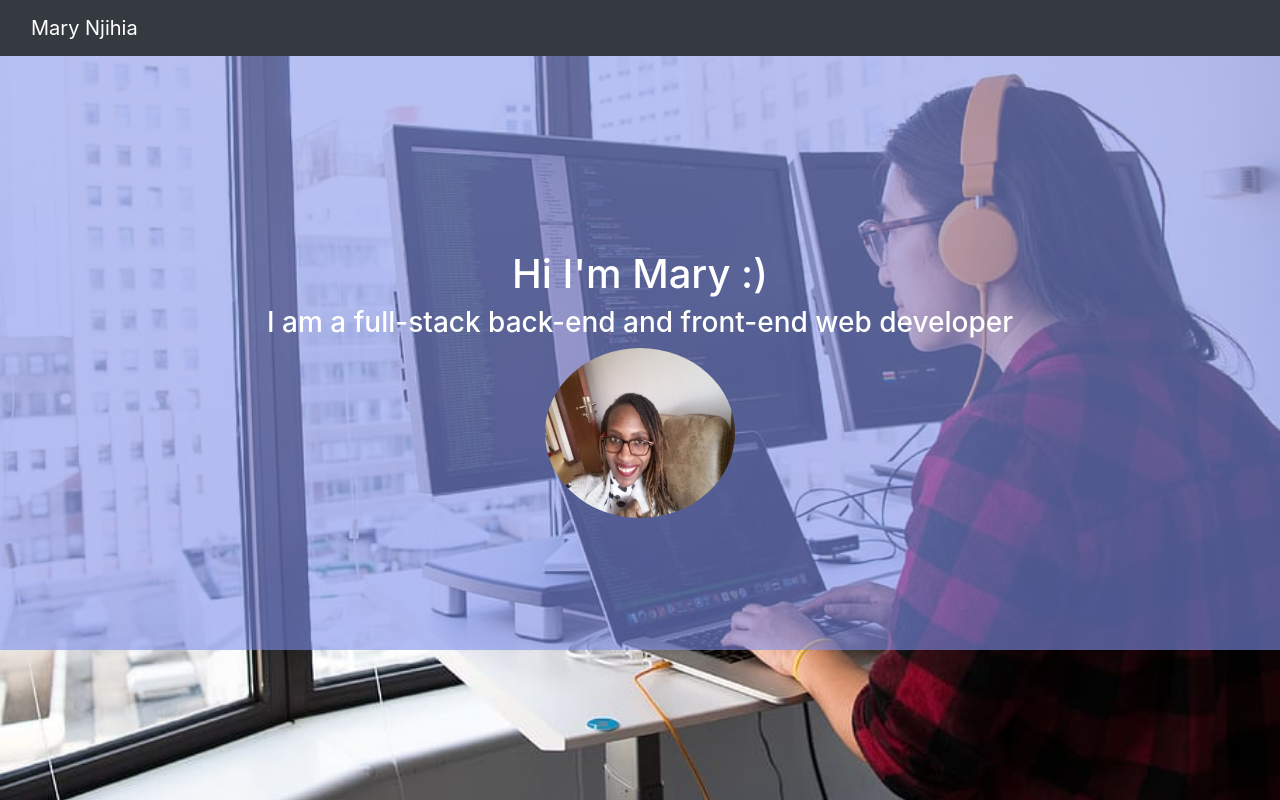
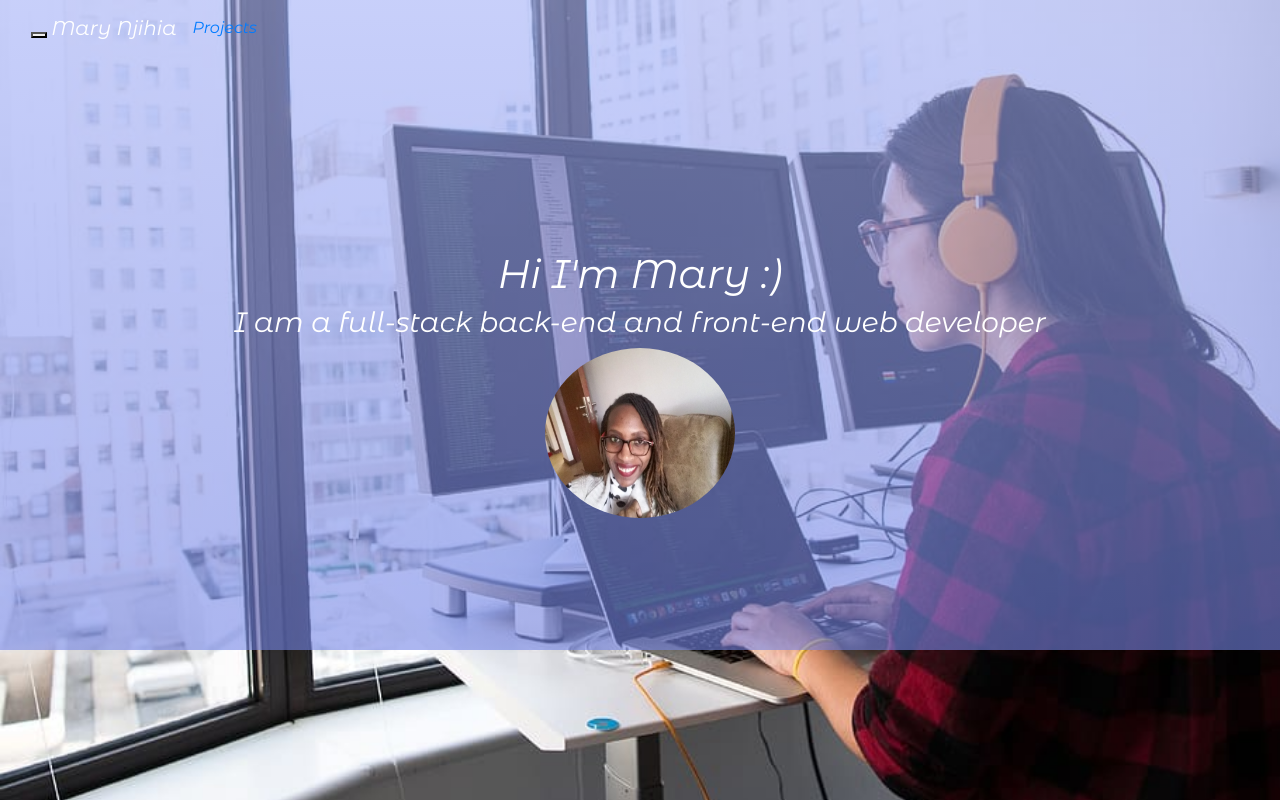
Before and after one commit to Waithera-m/portfolio-site, a Django app: page / in a window 1280 px wide. Run offline with Django 3.2, Linux system fonts and the light colour scheme; some libraries are stand-ins or nearby versions.

Commit message:
display all projects and add link to projects view in the navbar

```diff
--- a/projects/static/projects/index.css
+++ b/projects/static/projects/index.css
@@ -1,10 +1,11 @@
 body {
-    background: linear-gradient(rgba(138, 152, 235, 0.6),rgba(126, 143, 236, 0.6)),url('images/woman.jpg');
+    background: linear-gradient(rgba(163, 176, 247, 0.6),rgba(116, 133, 230, 0.6)),url('images/woman.jpg');
     background-repeat: no-repeat;
     background-size: cover;
     height: 400px;
     text-align: center;
     color: white;
+    font-family: 'Montserrat Alternates', sans-serif;
 }
 h1 {
     margin-top: 250px;
--- a/projects/templates/all-projects/base.html
+++ b/projects/templates/all-projects/base.html
@@ -12,7 +12,9 @@
 
         {% block styles %}
             {% bootstrap_css %}
+            <link rel="stylesheet" type="text/css" href="{% static 'projects/project.css'%}">
         {% endblock %}
+        <link href="https://fonts.googleapis.com/css2?family=Montserrat+Alternates:ital@1&display=swap" rel="stylesheet">
     </head>
     <body>
         {% include "navbar.html" %}
--- a/projects/templates/all-projects/index.html
+++ b/projects/templates/all-projects/index.html
@@ -14,6 +14,7 @@
             {% bootstrap_css %}
             <link rel="stylesheet" type="text/css" href="{% static 'projects/index.css'%}">
         {% endblock %}
+        <link href="https://fonts.googleapis.com/css2?family=Montserrat+Alternates:ital@1&display=swap" rel="stylesheet">
     </head>
     <body>
         {% include "navbar.html" %}
--- a/projects/templates/navbar.html
+++ b/projects/templates/navbar.html
@@ -5,9 +5,22 @@
         <meta name="viewport" content="width=device-width", initial-scale=1>
     </head>
     <body>
-        <nav class="navbar navbar-expand-md navbar-dark bg-dark fixed-top">
+        <nav class="navbar navbar-expand-md navbar-dark bg-black fixed-top">
             <div class="container-fluid">
-                <a class="navbar-brand" href="{% url 'projects:index' %}">Mary Njihia</a>
+                <div class="navbar-header">
+                    <button type="button" class="navbar-toggle" data-toggle="collapse" data-target=".navbar-collapse">
+                        <span class="sr-only">Toggle navigation</span>
+                        <span class="icon-bar"></span>
+                        <span class="icon-bar"></span>
+                        <span class="icon-bar"></span>
+                    </button>
+                    <a class="navbar-brand" href="{% url 'projects:index' %}">Mary Njihia</a>
+                </div>
+                <div class="navbar-collapse collapse">
+                    <ul class="nav navbar-nav">
+                        <li><a href="{% url 'projects:projects' %}">Projects</a></li>
+                    </ul>
+                </div>
             </div>
         </nav>
     </body>
--- a/projects/urls.py
+++ b/projects/urls.py
@@ -5,4 +5,5 @@
 
 urlpatterns = [
     path('',views.index,name='index'),
+    path('projects/',views.projects,name='projects')
 ]
--- a/projects/views.py
+++ b/projects/views.py
@@ -1,6 +1,7 @@
 from django.shortcuts import render
 from django.views import generic
 import datetime
+from .models import Repo
 
 # Create your views here.
 def index(request):
@@ -9,3 +10,12 @@
     view function returns the landing page
     """
     return render(request,'all-projects/index.html')
+
+def projects(request):
+
+    """
+    view function returns template that displays all repos
+    """
+    projects = Repo.objects.all()
+
+    return render(request,'repos.html',{'projects':projects})
```
Also changed, not shown: projects/static/projects/project.css (added, +20 -0 lines), projects/templates/repos.html (added, +26 -0 lines).
